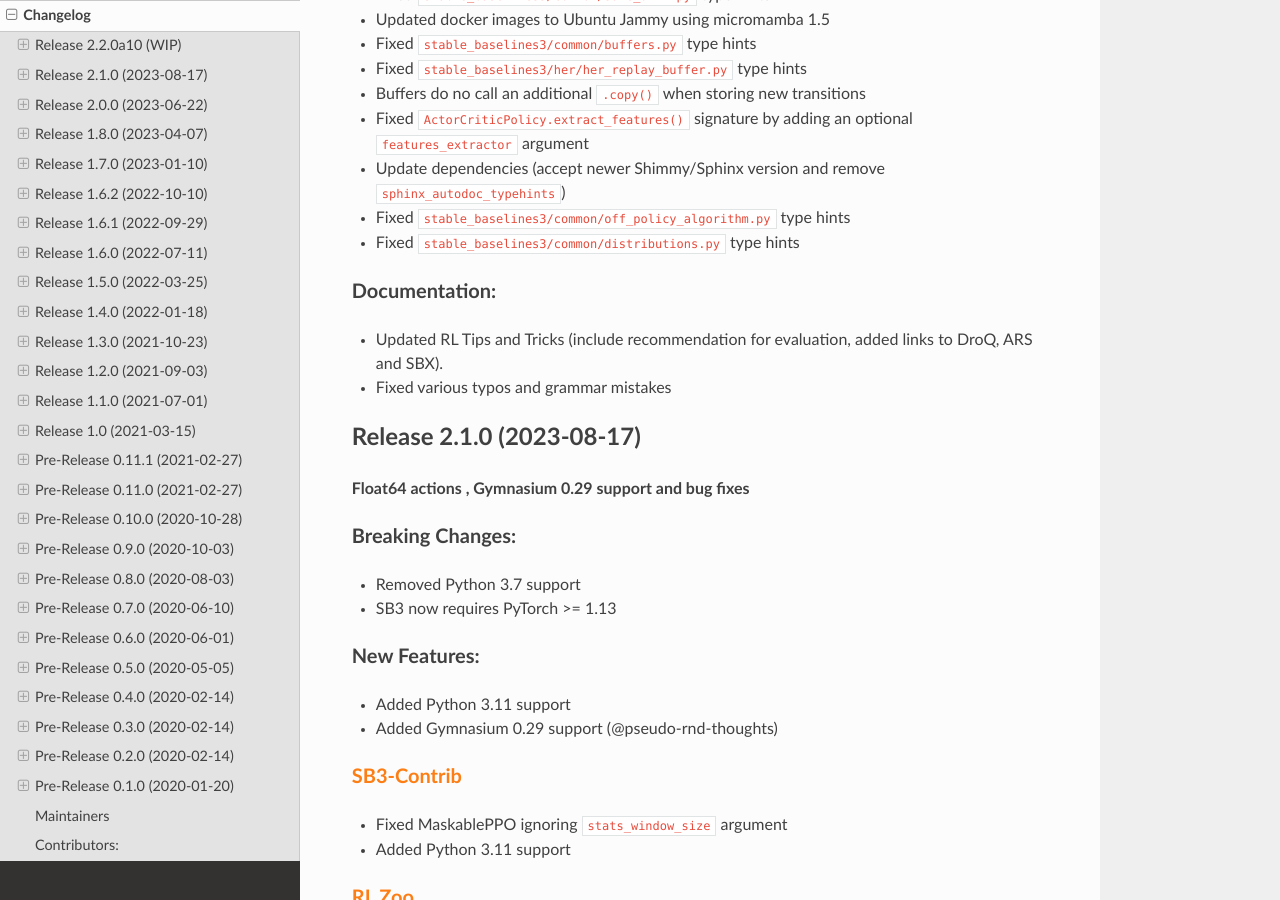
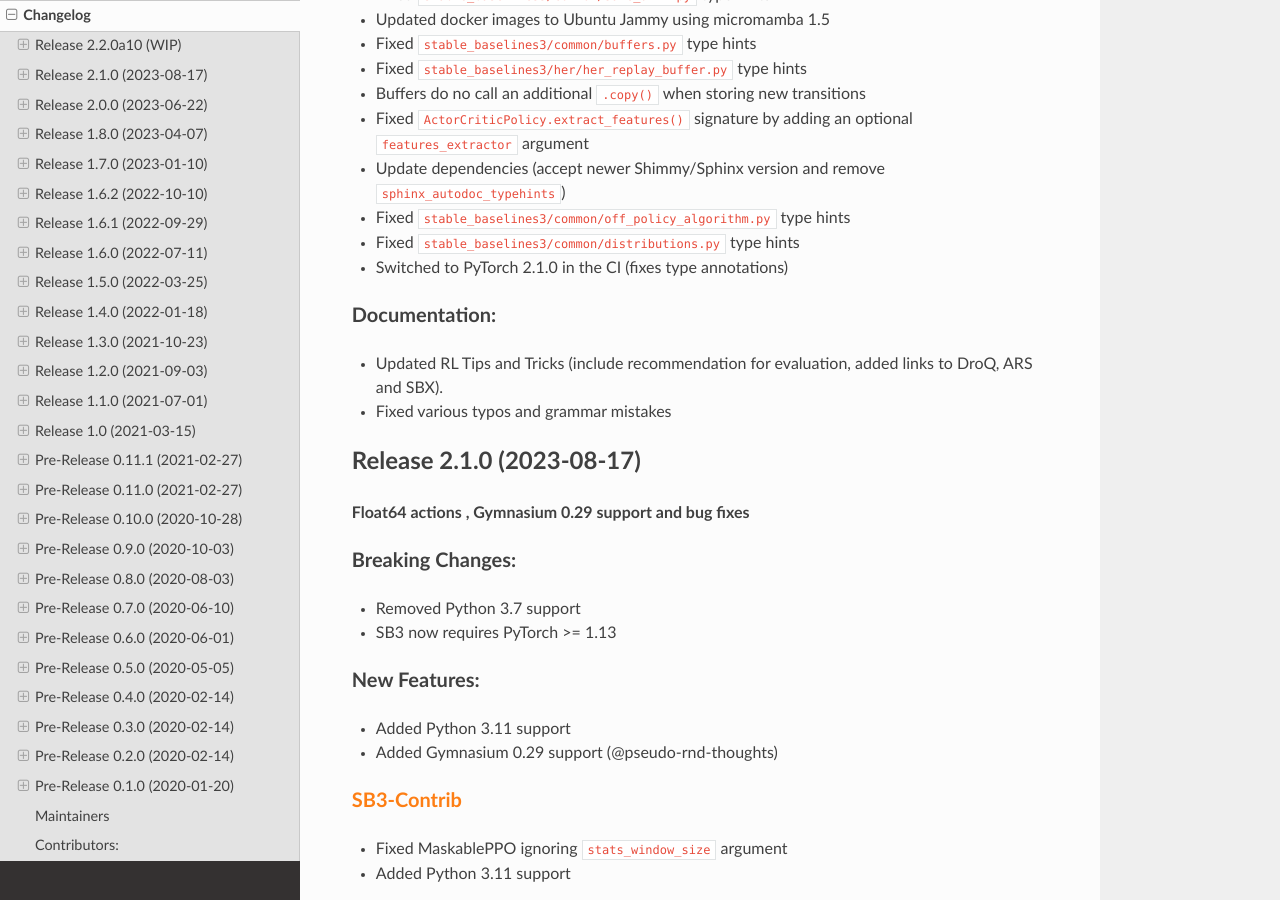
Before and after one commit to DLR-RM/stable-baselines3, a Sphinx documentation site: the page built from docs/misc/changelog.rst, in a window 1280 px wide and 900 px high, scrolled down 1418 px. Built offline with Sphinx 7.4.7 and the Read the Docs theme 2.0.0, drawn with Linux system fonts in a browser that asks for light colours.

Commit message:
Update changelog

```diff
--- a/docs/misc/changelog.rst
+++ b/docs/misc/changelog.rst
@@ -61,6 +61,7 @@
 - Update dependencies (accept newer Shimmy/Sphinx version and remove ``sphinx_autodoc_typehints``)
 - Fixed ``stable_baselines3/common/off_policy_algorithm.py`` type hints
 - Fixed ``stable_baselines3/common/distributions.py`` type hints
+- Switched to PyTorch 2.1.0 in the CI (fixes type annotations)
 
 Documentation:
 ^^^^^^^^^^^^^^
```
